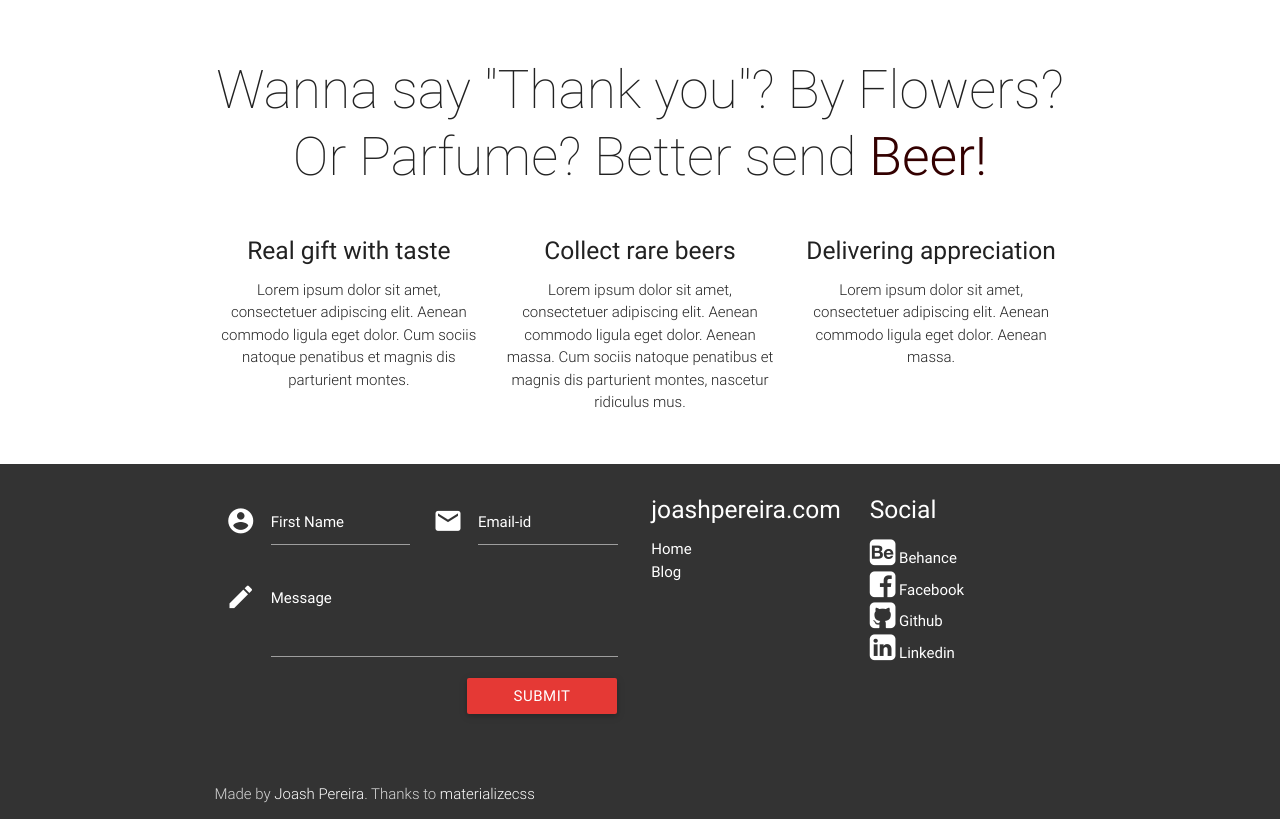
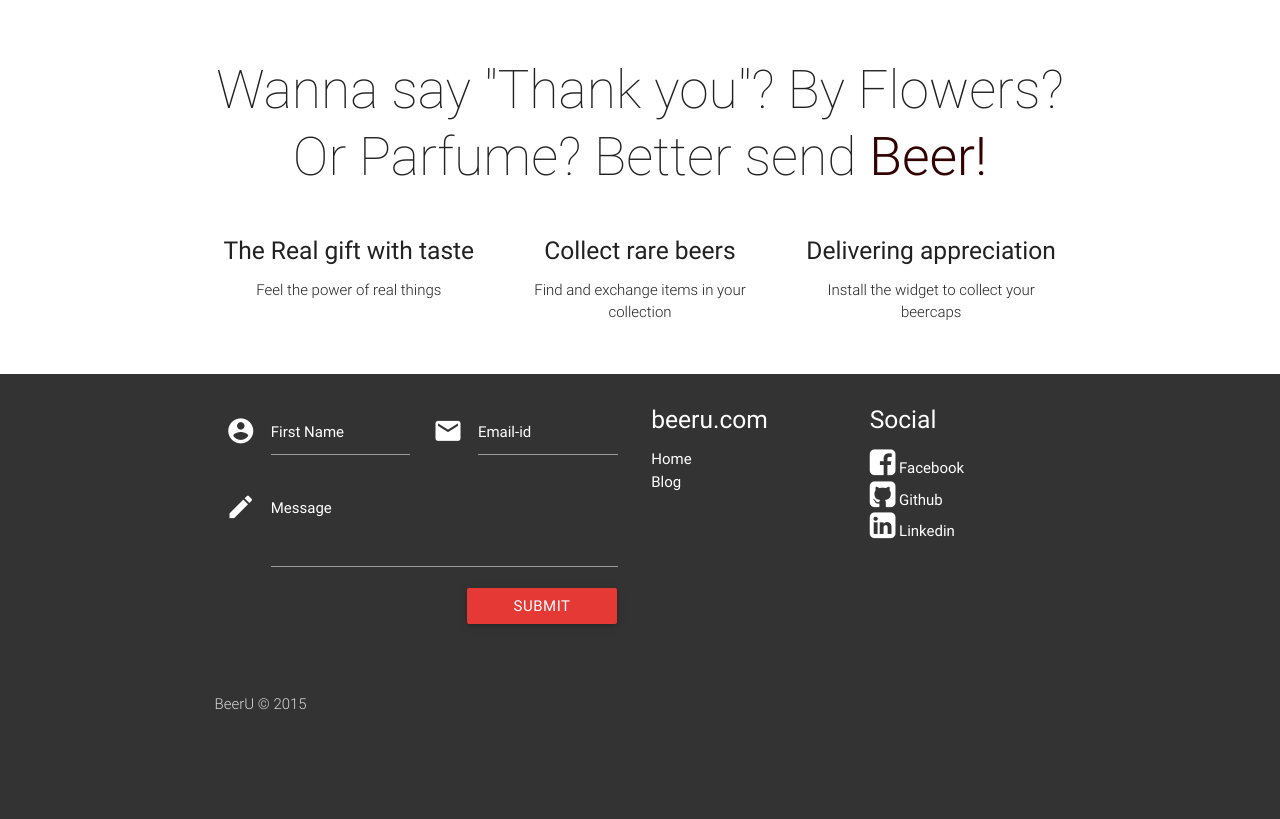
Before and after one commit to andreyors/battlehack-beeru, a PHP site: template views/index/index.twig in a window 1280 px wide. Shown: the part 630-1449 px from the top of the page. After the commit the page ends 1359 px from the top, so only its background shows below. Run offline with PHP 8.4, Linux system fonts and the light colour scheme; the template is opened without the code that fills it, so the values that code supplies are empty; some libraries are stand-ins or nearby versions.

Commit message:
Current state

```diff
--- a/views/index/index.twig
+++ b/views/index/index.twig
@@ -67,22 +67,22 @@
             <div  class="col s12 m4 l4">
                 <div class="center promo promo-example">
 
-                    <h5 class="promo-caption">Real gift with taste</h5>
-                    <p class="light center">Lorem ipsum dolor sit amet, consectetuer adipiscing elit. Aenean commodo ligula eget dolor. Cum sociis natoque penatibus et magnis dis parturient montes.</p>
+                    <h5 class="promo-caption">The Real gift with taste</h5>
+                    <p class="light center">Feel the power of real things</p>
                 </div>
             </div>
             <div class="col s12 m4 l4">
                 <div class="center promo promo-example">
 
                     <h5 class="promo-caption">Collect rare beers</h5>
-                    <p class="light center">Lorem ipsum dolor sit amet, consectetuer adipiscing elit. Aenean commodo ligula eget dolor. Aenean massa. Cum sociis natoque penatibus et magnis dis parturient montes, nascetur ridiculus mus.</p>
+                    <p class="light center">Find and exchange items in your collection</p>
                 </div>
             </div>
             <div class="col s12 m4 l4">
                 <div class="center promo promo-example">
 
                     <h5 class="promo-caption">Delivering appreciation</h5>
-                    <p class="light center">Lorem ipsum dolor sit amet, consectetuer adipiscing elit. Aenean commodo ligula eget dolor. Aenean massa.</p>
+                    <p class="light center">Install the widget to collect your beercaps</p>
                 </div>
             </div>
         </div>
@@ -122,7 +122,7 @@
                 </form>
             </div>
             <div class="col l3 s12">
-                <h5 class="white-text">joashpereira.com</h5>
+                <h5 class="white-text">beeru.com</h5>
                 <ul>
                     <li><a class="white-text" href="http://www.joashpereira.com/">Home</a></li>
                     <li><a class="white-text" href="http://www.joashpereira.com/blog">Blog</a></li>
@@ -131,11 +131,6 @@
             <div class="col l3 s12">
                 <h5 class="white-text">Social</h5>
                 <ul>
-                    <li>
-                        <a class="white-text" href="https://www.behance.net/joashp">
-                            <i class="small fa fa-behance-square white-text"></i> Behance
-                        </a>
-                    </li>
                     <li>
                         <a class="white-text" href="https://www.facebook.com/joash.c.pereira">
                             <i class="small fa fa-facebook-square white-text"></i> Facebook
@@ -157,7 +152,7 @@
     </div>
     <div class="footer-copyright default_color">
         <div class="container">
-            Made by <a class="white-text" href="http://joashpereira.com">Joash Pereira</a>. Thanks to <a class="white-text" href="http://materializecss.com/">materializecss</a>
+            BeerU &copy; 2015
         </div>
     </div>
 </footer>
```
Also changed, not shown: index.php (+7 -0 lines).
